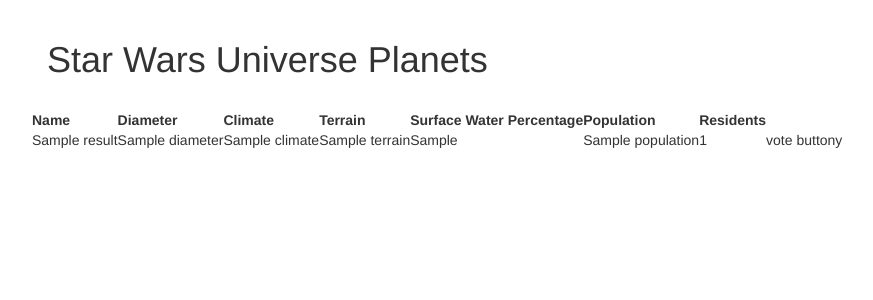
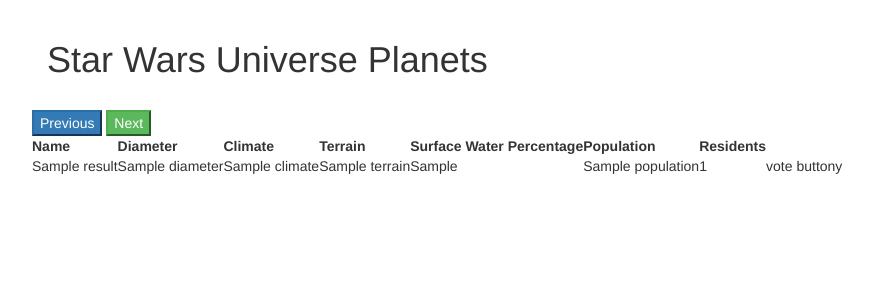
Before and after one commit to PeterBiro/StarWarsUniverse_AJAX, a Flask app: page / in a window 1280 px wide. Shown: the top 300 px of the page, without its empty margins (23-896 px from the left). Run offline with Flask 2, Linux system fonts and the light colour scheme; a database or web service that is not in the repository returns one stand-in record (values such as "Sample title"); data that the repository does not hold is empty; some libraries are stand-ins or nearby versions.

Commit message:
prev + next button on list page
Prev and Next page button added to index.html, not working yet

```diff
--- a/templates/index.html
+++ b/templates/index.html
@@ -16,7 +16,12 @@
                 </h1>
             </heading>
             <div class="row">
-
+                {% if prev_page != None %}
+                    <input type="button" class="btn-primary" value="Previous" data-page="{{prev_page}}">
+                {% endif %}
+                {% if next_page != None %}
+                    <input type="button" class="btn-success" value="Next" data-page="{{next_page}}">
+                {% endif %}
             </div>
             <div class="row">
                 <table>
```
